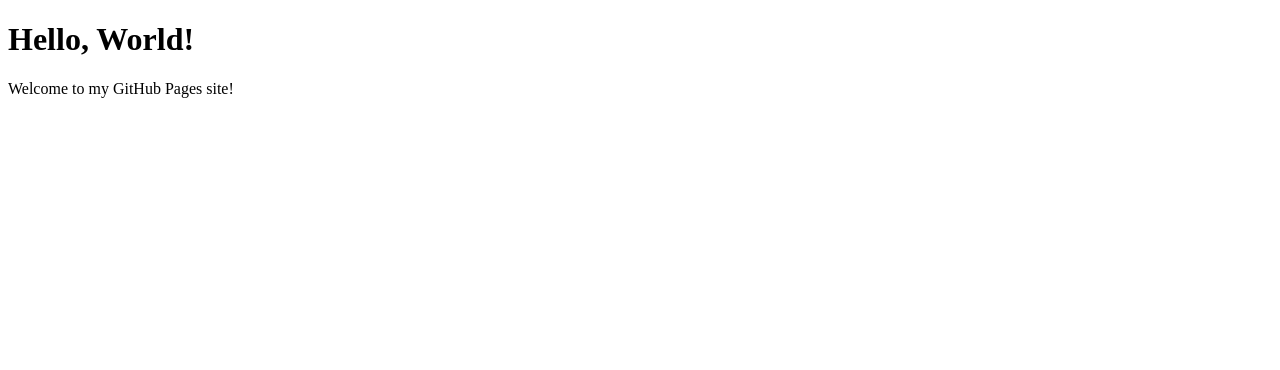
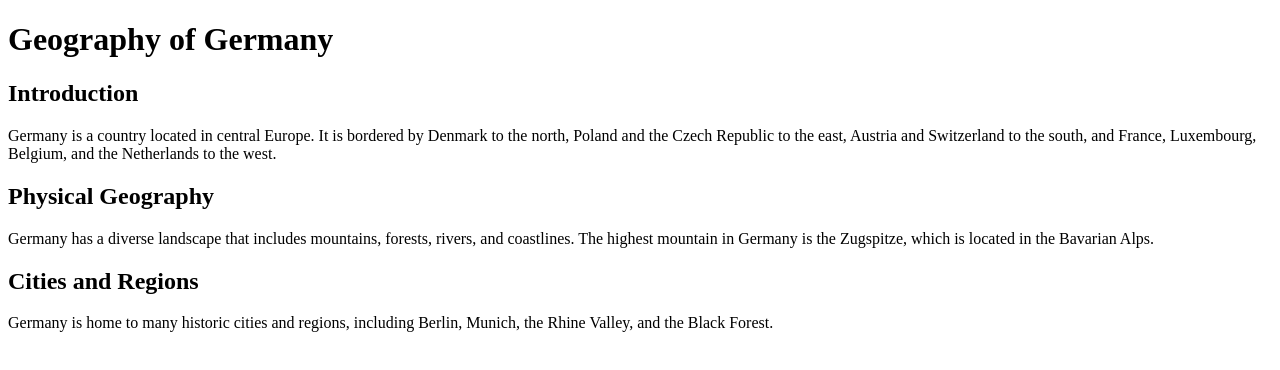
Before and after one commit to taseny/learning-big-data, a plain HTML site: page index.html in a window 1280 px wide. Drawn offline with Linux system fonts and the light colour scheme.

Commit message:
Update index.html

```diff
--- a/index.html
+++ b/index.html
@@ -1,10 +1,27 @@
 <!DOCTYPE html>
 <html>
   <head>
-    <title>Hello, World!</title>
+    <title>Geography of Germany</title>
+    <link rel="stylesheet" href="style.css">
   </head>
   <body>
-    <h1>Hello, World!</h1>
-    <p>Welcome to my GitHub Pages site!</p>
+    <header>
+      <h1>Geography of Germany</h1>
+    </header>
+    <main>
+      <section>
+        <h2>Introduction</h2>
+        <p>Germany is a country located in central Europe. It is bordered by Denmark to the north, Poland and the Czech Republic to the east, Austria and Switzerland to the south, and France, Luxembourg, Belgium, and the Netherlands to the west.</p>
+      </section>
+      <section>
+        <h2>Physical Geography</h2>
+        <p>Germany has a diverse landscape that includes mountains, forests, rivers, and coastlines. The highest mountain in Germany is the Zugspitze, which is located in the Bavarian Alps.</p>
+      </section>
+      <section>
+        <h2>Cities and Regions</h2>
+        <p>Germany is home to many historic cities and regions, including Berlin, Munich, the Rhine Valley, and the Black Forest.</p>
+      </section>
+    </main>
+    <script src="script.js"></script>
   </body>
 </html>
```
